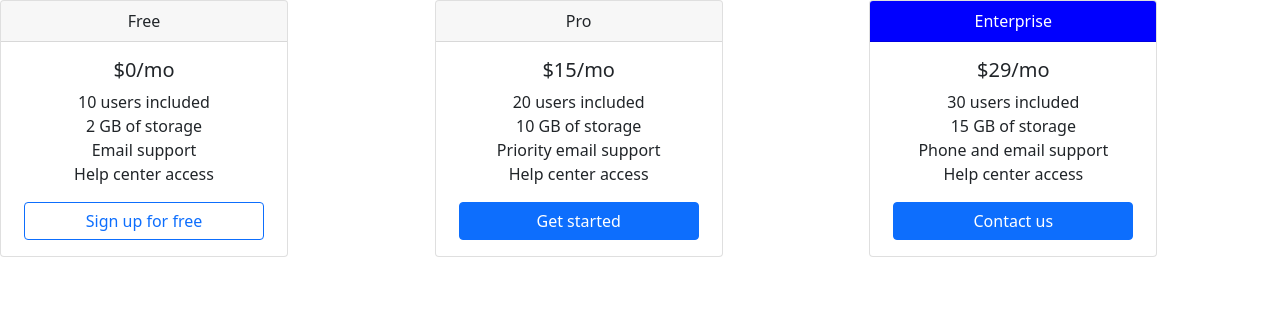
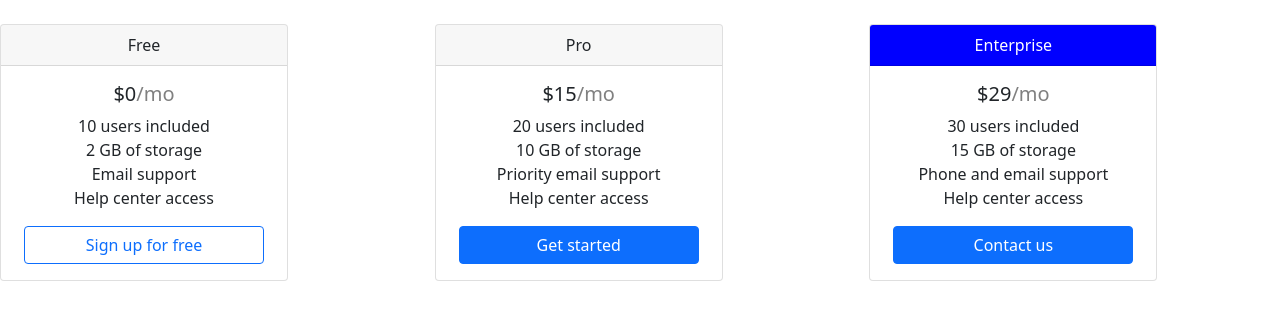
Before and after one commit to 20B01A1239-YAMUNA/BOOTSTRAP-CARDS, a plain HTML site: page index.html in a window 1280 px wide. Drawn offline with Linux system fonts and the light colour scheme.

Commit message:
BOOTSTRAP CARDS

```diff
--- a/index.html
+++ b/index.html
@@ -4,28 +4,30 @@
     <meta charset="UTF-8">
     <meta http-equiv="X-UA-Compatible" content="IE=edge">
     <meta name="viewport" content="width=device-width, initial-scale=1.0">
-    <title>CARDS</title>
+    <title>CARDS USING BOOTSTRAP</title>
     <link rel="stylesheet" href="bootstrap.min.css">
+    <link rel="stylesheet" href="styles.css">
 </head>
 <body>
-  <div class="row row-cols-1 row-cols-md-3 g-4">
+    <br>
+    <div class="row">
         <div class="col">
-  <div class="card" style="width: 18rem;; " align="center">
-  <div class="card-header" >Free</div>
+            <div class="card" style="width: 18rem;" align="center">
+                <div class="card-header">Free</div>
                  <div class="card-body">
-        <h5 class="card-title">$0/mo</h5>
+                     <h5 class="card-title">$0</h5>
                      <p class="card-text">10 users included<br>2 GB of storage<br>Email support<br>Help center access</p>
-        <button type="button" class="btn btn-outline-primary" style="width: 15rem;">Sign up for free</button>
+                     <button type="button" class="btn btn-outline-primary" style="width: 15rem;"> Sign up for free</button>
                  </div>
             </div>
         </div>
         <div class="col">
-  <div class="card" style="width: 18rem;"  align="center">
+            <div class="card" style="width: 18rem;" align="center">
             <div class="card-header">Pro</div>
             <div class="card-body">
-      <h5 class="card-title">$15/mo</h5>
+                <h5 class="card-title">$15</h5>
                 <p class="card-text">20 users included<br>10 GB of storage<br>Priority email support<br>Help center access</p>
-      <button type="button" class="btn btn-primary" style="width: 15rem;">Get started</button>
+                <button type="button" style="width: 15rem;" class="btn btn-primary">Get started</button>
             </div>
             </div>
         </div>
@@ -33,9 +35,9 @@
             <div class="card" style="width: 18rem;" align="center">
             <div class="card-header" style="background-color: blue; color: white;">Enterprise</div>
             <div class="card-body">
-    <h5 class="card-title">$29/mo</h5>
+                <h5 class="card-title">$29</h5>
                 <p class="card-text">30 users included<br>15 GB of storage<br>Phone and email support<br>Help center access</p>
-    <button type="button" class="btn btn-primary"style="width: 15rem;">Contact us</button>
+                <button type="button" class="btn btn-primary" style="width: 15rem;">Contact us</button>
             </div>
         </div>
         </div>
--- a/styles.css
+++ b/styles.css
@@ -1,8 +1,4 @@
 h5::after{
-    content:"/mo";
-    color: gray;
+    content: "/mo";
+    color:gray;
 }
-p::after{
-    content:"access";
-    color: red;
-}
```
Lines whose indentation alone changed are shown as unchanged.
